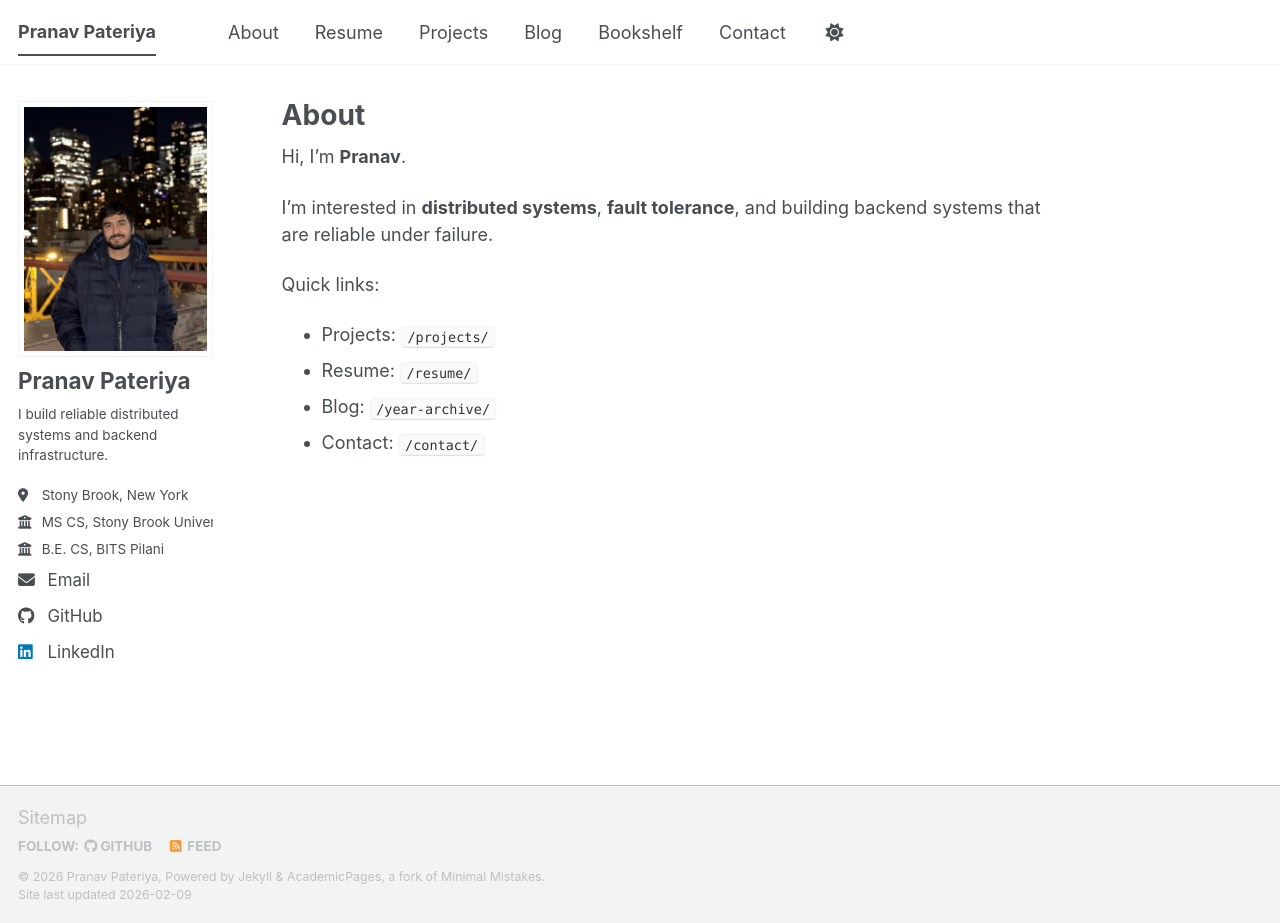
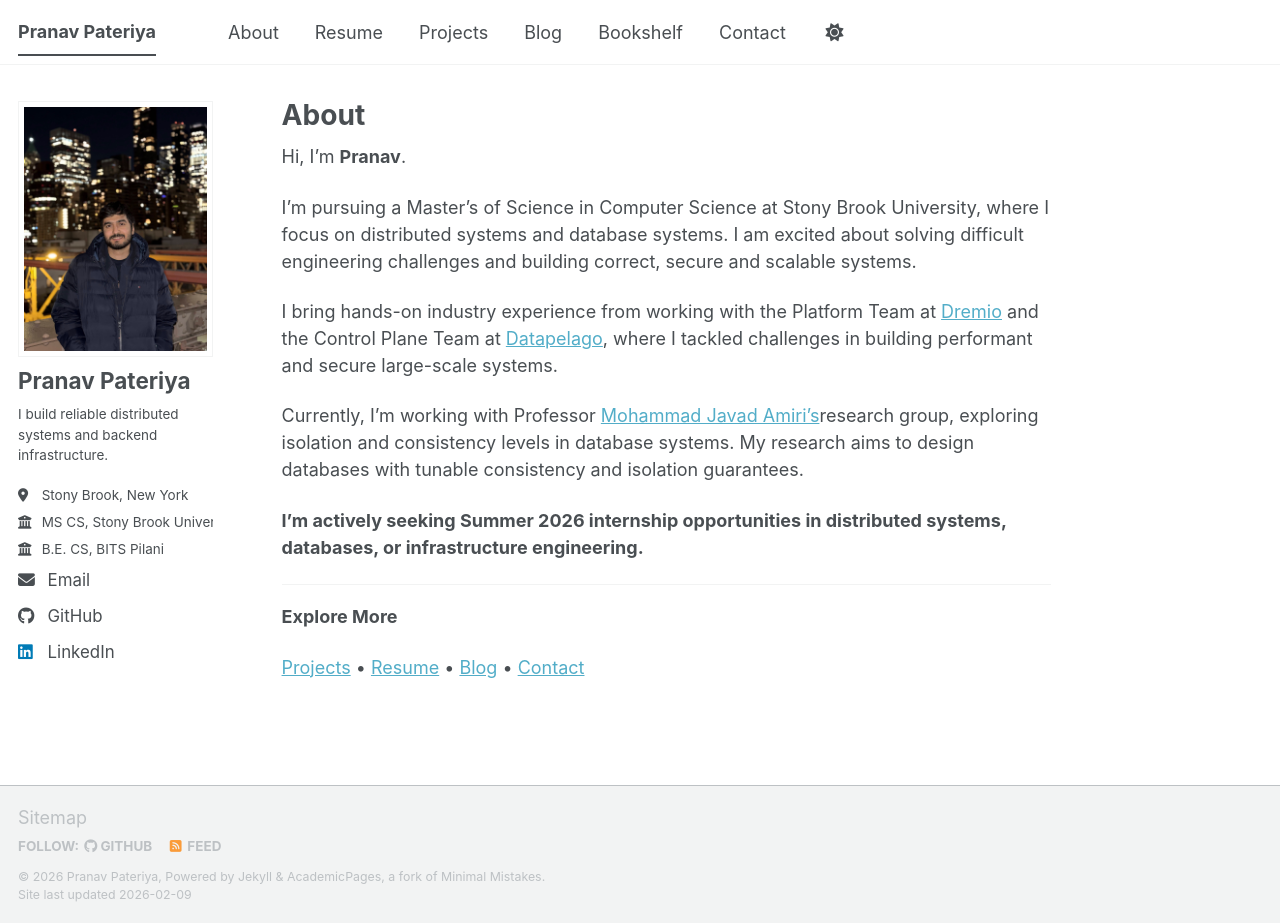
Before and after one commit to pranavp2005/pranavp2005.github.io, a Jekyll site: the page built from _pages/about.md, in a window 1280 px wide and 923 px high. Built offline with Jekyll 4.4.1, drawn with Linux system fonts in a browser that asks for light colours; a script bundle is joined from its source files by our own code; library files that are not in the unit come from our copies.

Commit message:
update about me

```diff
--- a/_pages/about.md
+++ b/_pages/about.md
@@ -6,10 +6,16 @@ author_profile: true
 
 Hi, I'm **Pranav**.
 
-I'm interested in **distributed systems**, **fault tolerance**, and building backend systems that are reliable under failure.
+I'm pursuing a Master's of Science in Computer Science at Stony Brook University, where I focus on distributed systems and database systems. I am excited about solving difficult engineering challenges and building correct, secure and scalable systems.
 
-Quick links:
-- Projects: `/projects/`
-- Resume: `/resume/`
-- Blog: `/year-archive/`
-- Contact: `/contact/`
+I bring hands-on industry experience from working with the Platform Team at [Dremio](https://www.dremio.com/) and the Control Plane Team at [Datapelago](https://www.datapelago.ai/), where I tackled challenges in building performant and secure large-scale systems.
+
+Currently, I'm working with Professor [Mohammad Javad Amiri's](https://www3.cs.stonybrook.edu/~amiri/students.html)research group, exploring isolation and consistency levels in database systems. My research aims to design databases with tunable consistency and isolation guarantees.
+
+**I'm actively seeking Summer 2026 internship opportunities in distributed systems, databases, or infrastructure engineering.**
+
+---
+
+**Explore More**
+
+[Projects](/projects/) • [Resume](/resume/) • [Blog](/year-archive/) • [Contact](/contact/)
```
